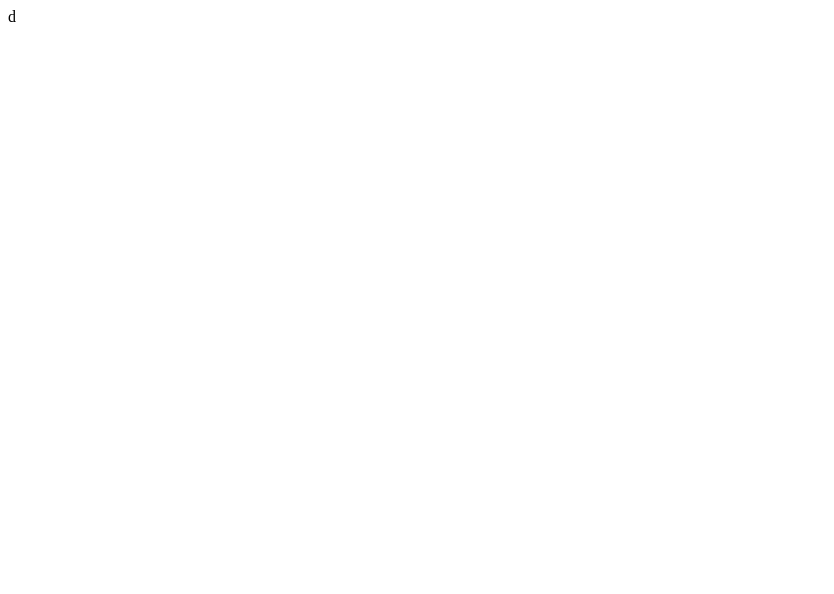
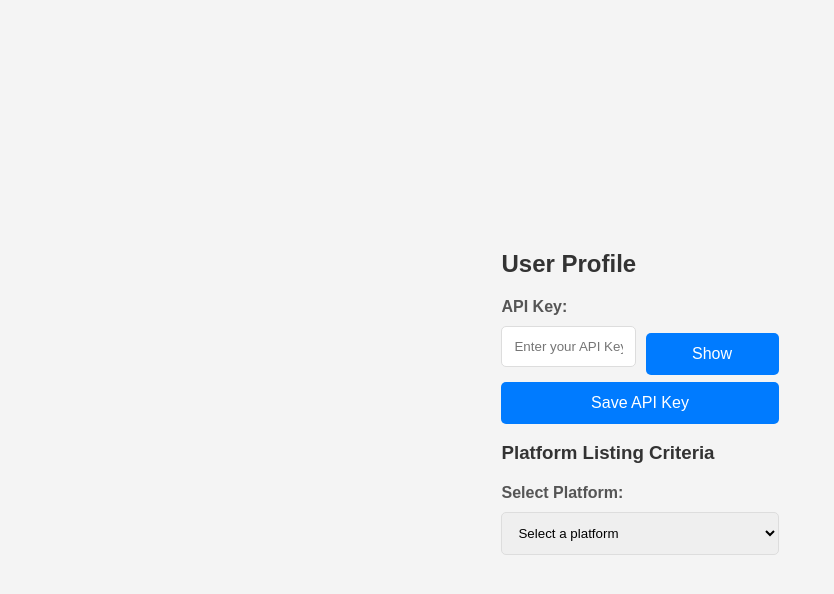
Before and after one commit to jansoganci/listing-app, a Flask app: page / in a window 1280 px wide. Before the commit the part shown is almost empty. Shown: the top 594 px of the page, without its empty margins (0-834 px from the left). Run offline with Flask 3, Linux system fonts and the light colour scheme; parts of the project's set-up code (start-up, migrations or seed data) failed here and were passed over.

Commit message:
Update index.html

```diff
--- a/templates/index.html
+++ b/templates/index.html
@@ -1 +1,39 @@
-d
+<!DOCTYPE html>
+<html lang="en">
+<head>
+    <meta charset="UTF-8">
+    <meta name="viewport" content="width=device-width, initial-scale=1.0">
+    <title>User Profile</title>
+    <link rel="stylesheet" href="{{ url_for('static', filename='styles.css') }}">
+    <script src="{{ url_for('static', filename='script.js') }}" defer></script>
+</head>
+<body>
+    <div class="profile-container">
+        <h2>User Profile</h2>
+        <form id="profileForm">
+            <label for="apiKey">API Key:</label>
+            <div style="display: flex; align-items: center;">
+                <input type="password" id="apiKey" name="apiKey" placeholder="Enter your API Key" required>
+                <button type="button" id="toggleApiKey" style="margin-left: 10px;">Show</button>
+            </div>
+            <button type="button" id="saveApiKey">Save API Key</button>
+
+            <h3>Platform Listing Criteria</h3>
+
+            <label for="platformSelect">Select Platform:</label>
+            <select id="platformSelect" name="platformSelect" required>
+                <option value="" disabled selected>Select a platform</option>
+                <option value="etsy">Etsy</option>
+                <option value="amazon">Amazon</option>
+                <option value="walmart">Walmart</option>
+            </select>
+
+            <div id="criteriaContainer" style="display: none;">
+                <label for="platformCriteria">Enter Criteria:</label>
+                <textarea id="platformCriteria" name="platformCriteria" placeholder="Enter listing criteria"></textarea>
+                <button type="button" id="saveCriteria">Save</button>
+            </div>
+        </form>
+    </div>
+</body>
+</html>
```
